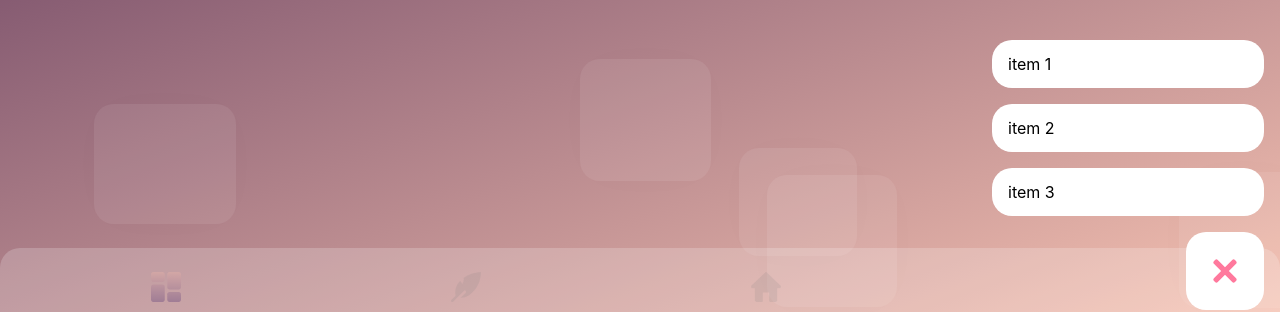
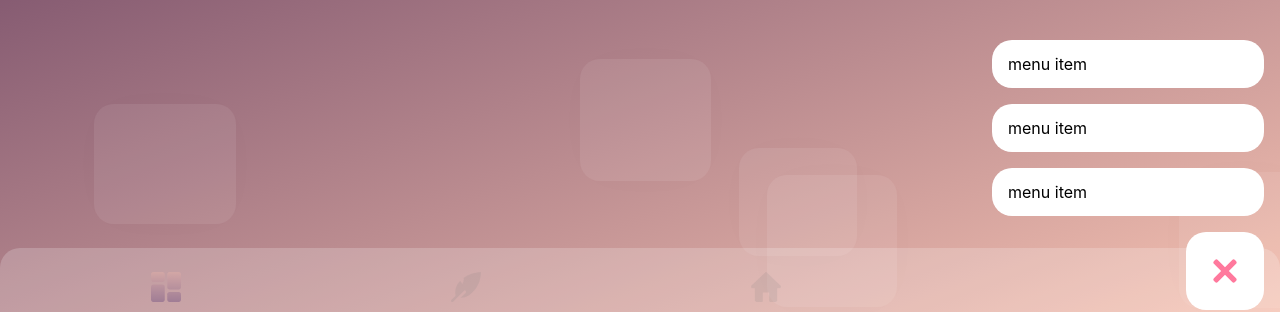
Before and after one commit to money-ctrl/react-client, a React (Create React App) app: page / in a window 1280 px wide. Both pictures are taken after a click on the button 1225 px from the left and 745 px from the top of the page. Shown: the part 474-786 px from the top of the page. Built offline with nearby package versions, Linux system fonts and the light colour scheme; the HTML template or start-up script is replaced by a standard one.

Commit message:
feat: add base to make the money transaction modal

```diff
--- a/src/components/Toolbar.css
+++ b/src/components/Toolbar.css
@@ -42,7 +42,3 @@
   align-self: end;
   margin-left: auto;
 }
-
-.toolbar__menu-item {
-  padding: 16px;
-}
--- a/src/components/Toolbar.js
+++ b/src/components/Toolbar.js
@@ -2,6 +2,7 @@ import './Toolbar.css'
 import ActionButton from '../ui/ActionButton'
 import Card from '../ui/Card'
 import React from 'react'
+import TransactionMenuItem from '../components/TransactionMenuItem'
 import classNames from 'classnames'
 
 class Toolbar extends React.Component {
@@ -55,15 +56,9 @@ class Toolbar extends React.Component {
           className="toolbar__action-button"
           onMenuOpen={this.onMenuOpen}
         >
-          <Card
-            className="toolbar__menu-item"
-            tag="button"
-            onClick={() => alert('wololo')}
-          >
-            item 1
-          </Card>
-          <Card className="toolbar__menu-item">item 2</Card>
-          <Card className="toolbar__menu-item">item 3</Card>
+          <TransactionMenuItem />
+          <TransactionMenuItem />
+          <TransactionMenuItem />
         </ActionButton>
       </Card>
     )
--- /dev/null
+++ b/src/components/TransactionMenuItem.css
@@ -0,0 +1,18 @@
+.transaction-menu-item {
+  padding: 16px;
+
+  transition-property: all;
+  transition-duration: .3s;
+}
+
+.transaction-menu-item--is-expanded {
+  position: fixed;
+  bottom: 4px;
+  left: 4px;
+  right: 4px;
+  z-index: 1;
+}
+
+.transaction-menu-item__title {
+  width: 100%;
+}
--- /dev/null
+++ b/src/components/TransactionMenuItem.js
@@ -0,0 +1,45 @@
+import './TransactionMenuItem.css'
+import Card from '../ui/Card'
+import React from 'react'
+import classNames from 'classnames'
+
+class TransactionMenuItem extends React.Component {
+  constructor(props) {
+    super(props)
+    this.expand = this.expand.bind(this)
+
+    this.state = {isExpanded:false}
+  }
+
+  expand() {
+    this.setState(({isExpanded}) => ({
+      isExpanded: !isExpanded,
+    }));
+  }
+
+  render() {
+    const {
+      ...attrs
+    } = this.props
+
+    const cardClasses = classNames(
+      'transaction-menu-item',
+      this.state.isExpanded && 'transaction-menu-item--is-expanded'
+    )
+
+    return (
+      <Card
+        tag={this.expand ? 'div' : 'button'}
+        className={cardClasses}
+        onClick={this.expand}
+        {...attrs}
+      >
+        <div className="transaction-menu-item__title">
+          menu item
+        </div>
+      </Card>
+    )
+  }
+}
+
+export default TransactionMenuItem
--- a/src/index.css
+++ b/src/index.css
@@ -21,7 +21,7 @@ time, mark, audio, video {
   border: 0;
   font-size: 100%;
   font: inherit;
-  text-align: left;
+  text-align: inherit;
   vertical-align: baseline;
 }
 /* HTML5 display-role reset for older browsers */
```
Also changed, not shown: src/components/MoneyInput.js (added, +16 -0 lines), src/components/MoneyInput.css (added).
